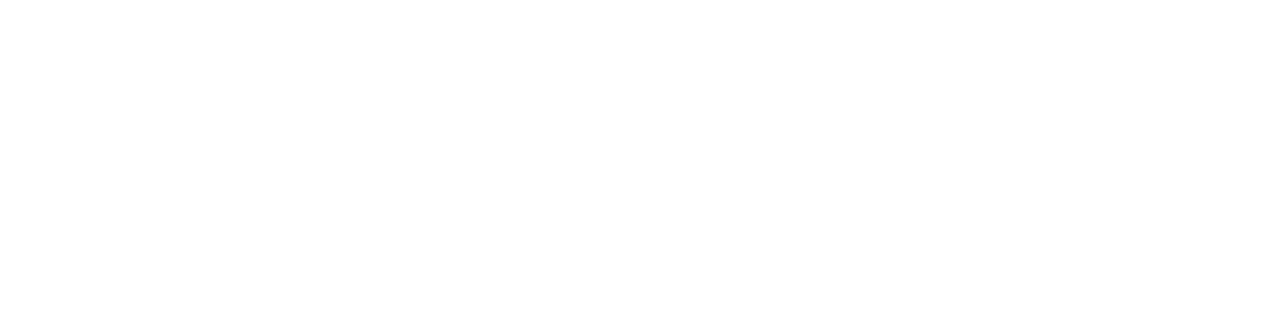
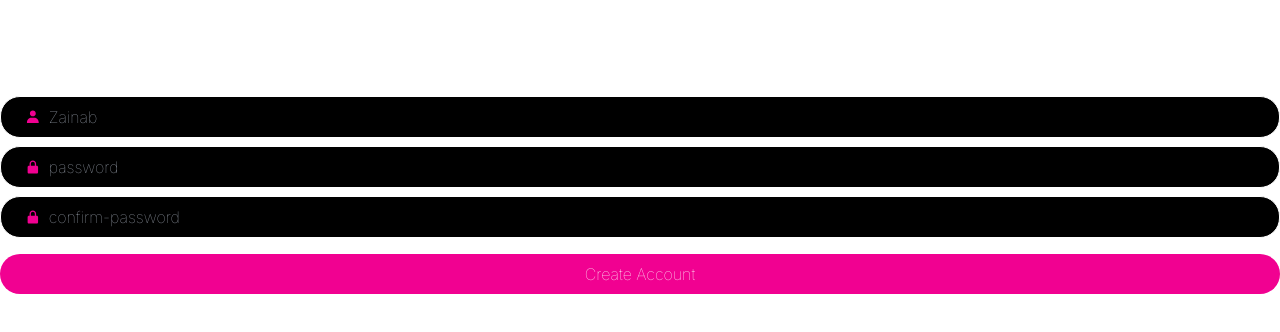
Before and after one commit to ifeanyi305/Interpret, a React (Create React App) app: page /auth/setup_acc in a window 1280 px wide. Before the commit this address had no page. Shown: the top 332 px of the page. Built offline with nearby package versions, Linux system fonts and the light colour scheme.

Commit message:
Add setup acc route

```diff
--- a/src/App.js
+++ b/src/App.js
@@ -7,6 +7,7 @@
 import CreateProject from './pages/dashboard/CreateProject';
 import PublicRoute from './protectedRoute/publicRoute';
 import UserRoute from './protectedRoute/userRoute';
+import Password from './components/auth/signupProcess/Password';
 
 export const useInputWithFocus = (initialValue) => {
   const [isFocused, setIsFocused] = useState(false);
@@ -40,13 +41,17 @@
 function App() {
   return (
     <div className="App">
+      {/* Public Route */}
       <Routes>
         <Route element={<PublicRoute />}>
           <Route path="/" element={<Homepage />} />
           <Route path="/auth/signin" element={<Signin />} />
           <Route path="/auth/signup" element={<Signup />} />
+          <Route path="/auth/setup_acc" element={<Password />} />
         </Route>
       </Routes>
+
+      {/* User's Route */}
       <Routes>
         <Route element={<UserRoute />}>
           <Route path="/" element={<Dashboard />} />
```
